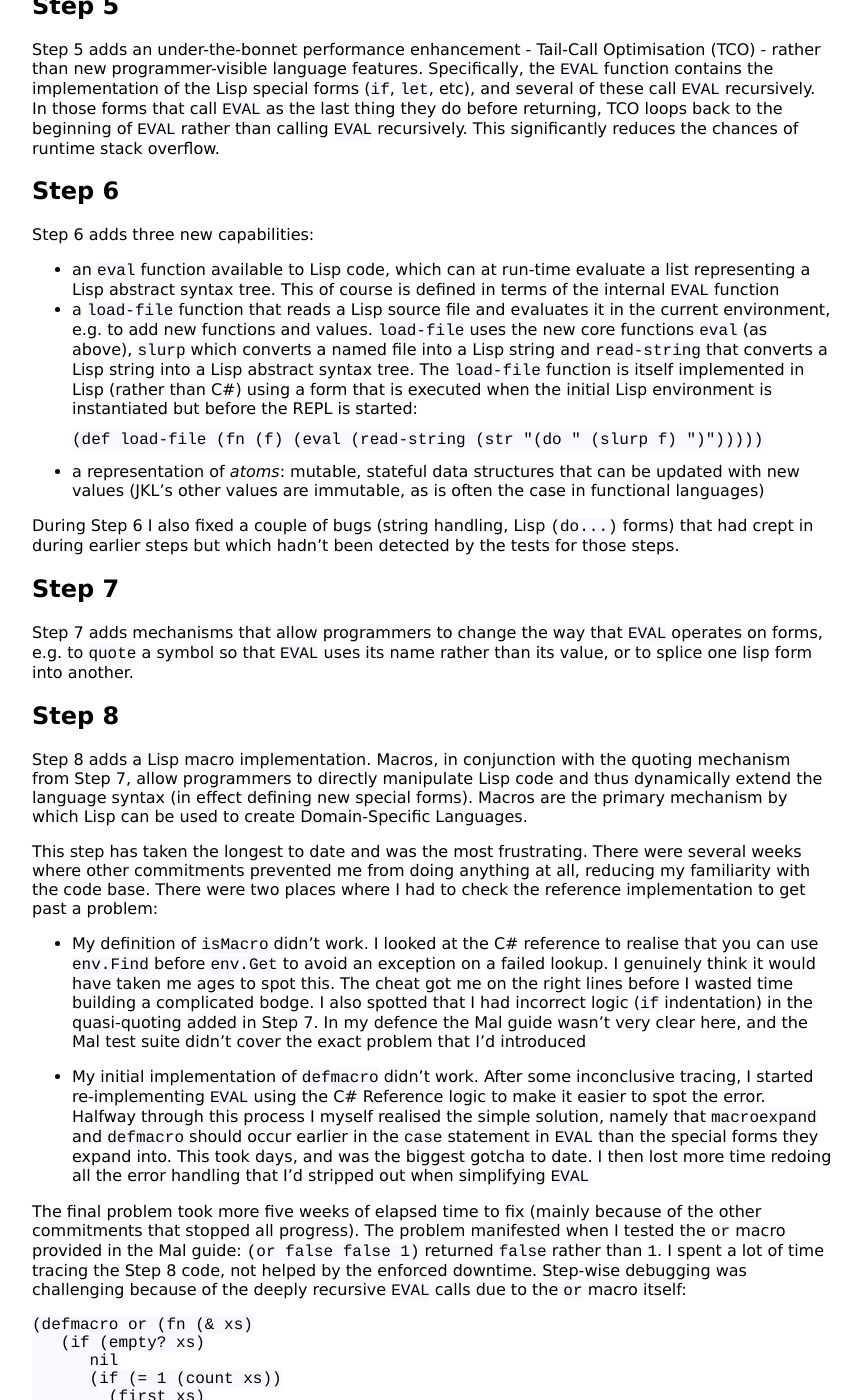
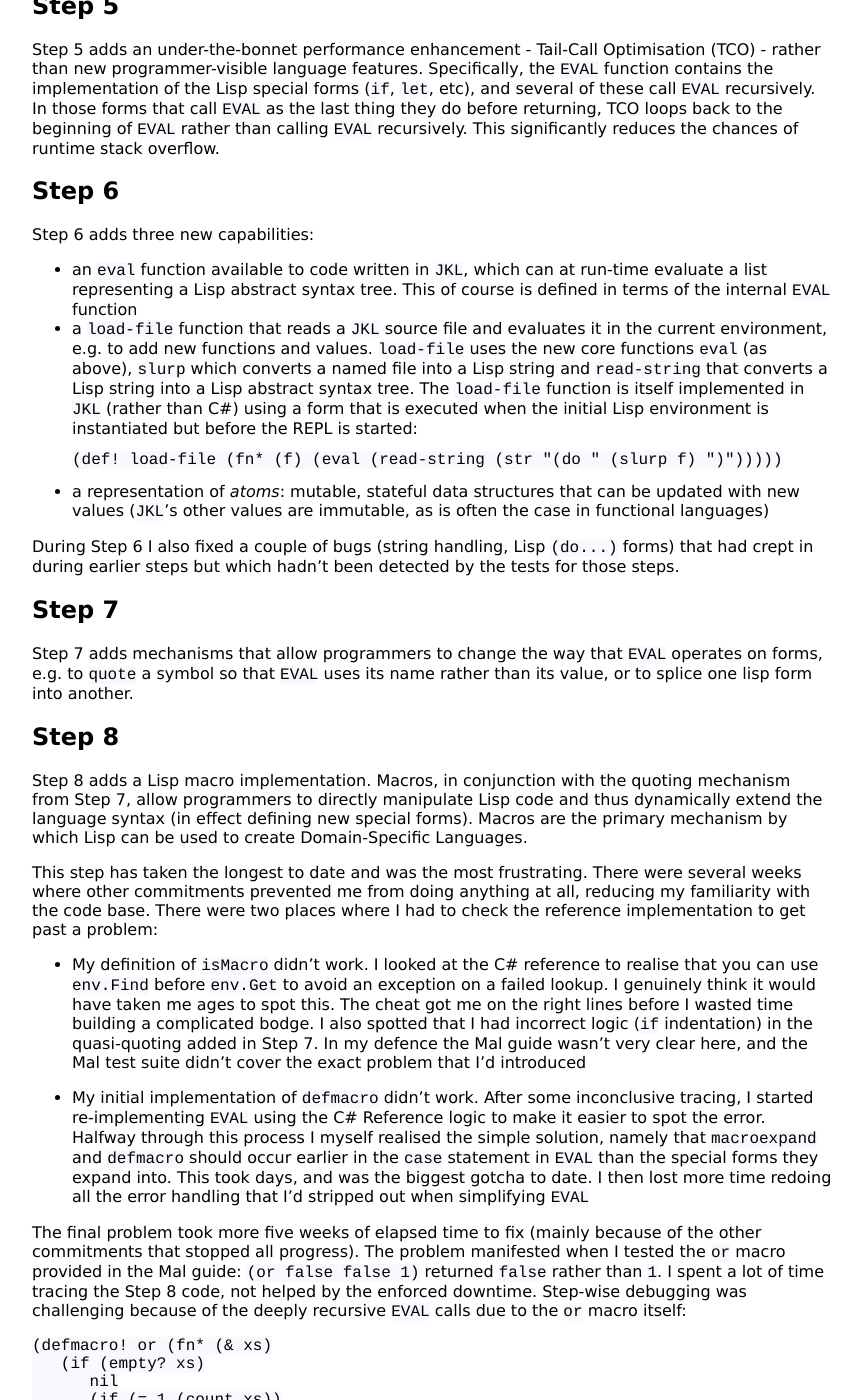
Before and after one commit to KineticLensman/KineticLensman.github.io, a Jekyll site: the page built from _posts/2019-04-14-MAL-3.md, in a window 1280 px wide and 1400 px high, scrolled down 502 px. Shown: the whole window, without its empty margins (208-1069 px from the left). Built offline with Jekyll 4.4.1, drawn with Linux system fonts in a browser that asks for light colours; some of the changed text lies outside the part shown.

Commit message:
Consistency

````diff
--- a/_posts/2019-04-14-MAL-3.md
+++ b/_posts/2019-04-14-MAL-3.md
@@ -21,12 +21,12 @@ Step 5 adds an under-the-bonnet performance enhancement - Tail-Call Optimisation
 
 ## Step 6
 Step 6 adds three new capabilities:
-* an `eval` function available to Lisp code, which can at run-time evaluate a list representing a Lisp abstract syntax tree. This of course is defined in terms of the internal `EVAL` function
-* a `load-file` function that reads a Lisp source file and evaluates it in the current environment, e.g. to add new functions and values. `load-file` uses the new core functions `eval` (as above), `slurp` which converts a named file into a Lisp string and `read-string` that converts a Lisp string into a Lisp abstract syntax tree. The `load-file` function is itself implemented in Lisp (rather than C#) using a form that is executed when the initial Lisp environment is instantiated but before the REPL is started:
+* an `eval` function available to code written in `JKL`, which can at run-time evaluate a list representing a Lisp abstract syntax tree. This of course is defined in terms of the internal `EVAL` function
+* a `load-file` function that reads a `JKL` source file and evaluates it in the current environment, e.g. to add new functions and values. `load-file` uses the new core functions `eval` (as above), `slurp` which converts a named file into a Lisp string and `read-string` that converts a Lisp string into a Lisp abstract syntax tree. The `load-file` function is itself implemented in `JKL` (rather than C#) using a form that is executed when the initial Lisp environment is instantiated but before the REPL is started:
 ```
-(def load-file (fn (f) (eval (read-string (str "(do " (slurp f) ")")))))
+(def! load-file (fn* (f) (eval (read-string (str "(do " (slurp f) ")")))))
 ```
-* a representation of *atoms*: mutable, stateful data structures that can be updated with new values (JKL's other values are immutable, as is often the case in functional languages)
+* a representation of *atoms*: mutable, stateful data structures that can be updated with new values (`JKL`'s other values are immutable, as is often the case in functional languages)
 
 During Step 6 I also fixed a couple of bugs (string handling, Lisp `(do...)` forms) that had crept in during earlier steps but which hadn't been detected by the tests for those steps.
 
@@ -47,13 +47,13 @@ This step has taken the longest to date and was the most frustrating. There were
 The final problem took more five weeks of elapsed time to fix (mainly because of the other commitments that stopped all progress). The problem manifested when I tested the `or` macro provided in the Mal guide: `(or false false 1)` returned `false` rather than `1`. I spent a lot of time tracing the Step 8 code, not helped by the enforced downtime. Step-wise debugging was challenging because of the deeply recursive `EVAL` calls due to the `or` macro itself:
 
 ```
-(defmacro or (fn (& xs)
+(defmacro! or (fn* (& xs)
    (if (empty? xs)
       nil
       (if (= 1 (count xs))
         (first xs)
         (let (condvar (gensym))
-           `(let (~condvar ~(first xs))
+           `(let* (~condvar ~(first xs))
                (if ~condvar
                   ~condvar
                   (or ~@(rest xs)))))))))
````
